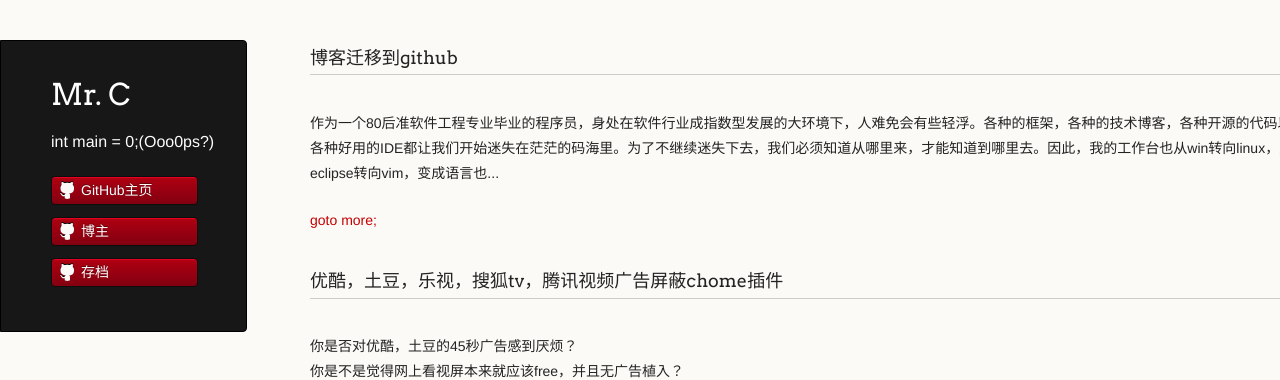
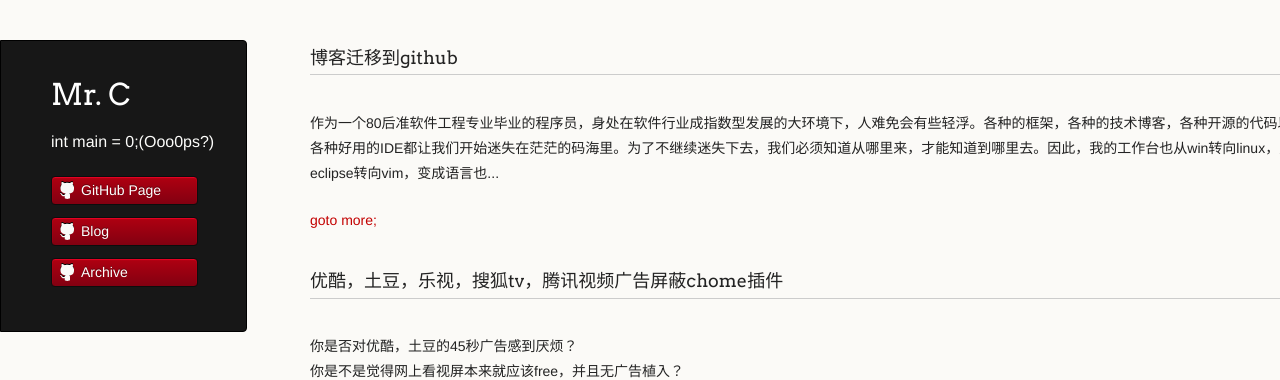
Before and after one commit to kevintop/oopschen.github.io, a Jekyll site: the page built from index.html, in a window 1280 px wide. Shown: the top 380 px of the page. Built offline with Jekyll 4.4.1, drawn with Linux system fonts in a browser that asks for light colours; the list of posts is cut into pages by our own code; comment, search, counter and statistics services are not loaded.

Commit message:
test asset gzip

```diff
--- a/_config.yml
+++ b/_config.yml
@@ -1,4 +1,4 @@
 timezone: Asia/Shanghai
-exclude: ['./file', './static']
+exclude: ['./file', './static', './javascripts', './stylesheets', './images']
 permalink: /article/:year-:month-:day/:title.html
 paginate: 10
--- a/_includes/header.html
+++ b/_includes/header.html
@@ -16,8 +16,8 @@
         <p class="header">int main = 0;(Ooo0ps?)</p>
 
         <ul>
-          <li><a class="buttons github" href="https://github.com/oopschen">GitHub主页</a></li>
-          <li><a class="buttons github" href="{{site.url}}/about.html">博主</a></li>
-          <li><a class="buttons github" href="{{site.url}}/archive.html">存档</a></li>
+          <li><a class="buttons github" href="https://github.com/oopschen">GitHub Page</a></li>
+          <li><a class="buttons github" href="{{site.url}}/about.html">Blog</a></li>
+          <li><a class="buttons github" href="{{site.url}}/archive.html">Archive</a></li>
         </ul>
       </header>
--- a/_includes/scripts.html
+++ b/_includes/scripts.html
@@ -1,6 +1,6 @@
 <!--[if lt IE 9]>
   <script src="{{site.url}}/static/js/html5.js"></script>
 <![endif]-->
-<script src="{{site.url}}/static/js/scale.fix-min.js"></script>
+<script src="{{site.url}}/javascripts/scale.fix-min.js"></script>
 <!--[if !IE]><script>fixScale(document);</script><![endif]-->
 <script type="text/javascript">var _bdhmProtocol = (("https:" == document.location.protocol) ? " https://" : " http://");document.write(unescape("%3Cscript src='" + _bdhmProtocol + "hm.baidu.com/h.js%3Fb92e3fa3521db5146fa7ee476d69fa7f' type='text/javascript'%3E%3C/script%3E"));</script>
```
Also changed, not shown: javascripts/html5.js (renamed from static/js/html5.js), javascripts/scale.fix-min.js (renamed from static/js/scale.fix-min.js).
